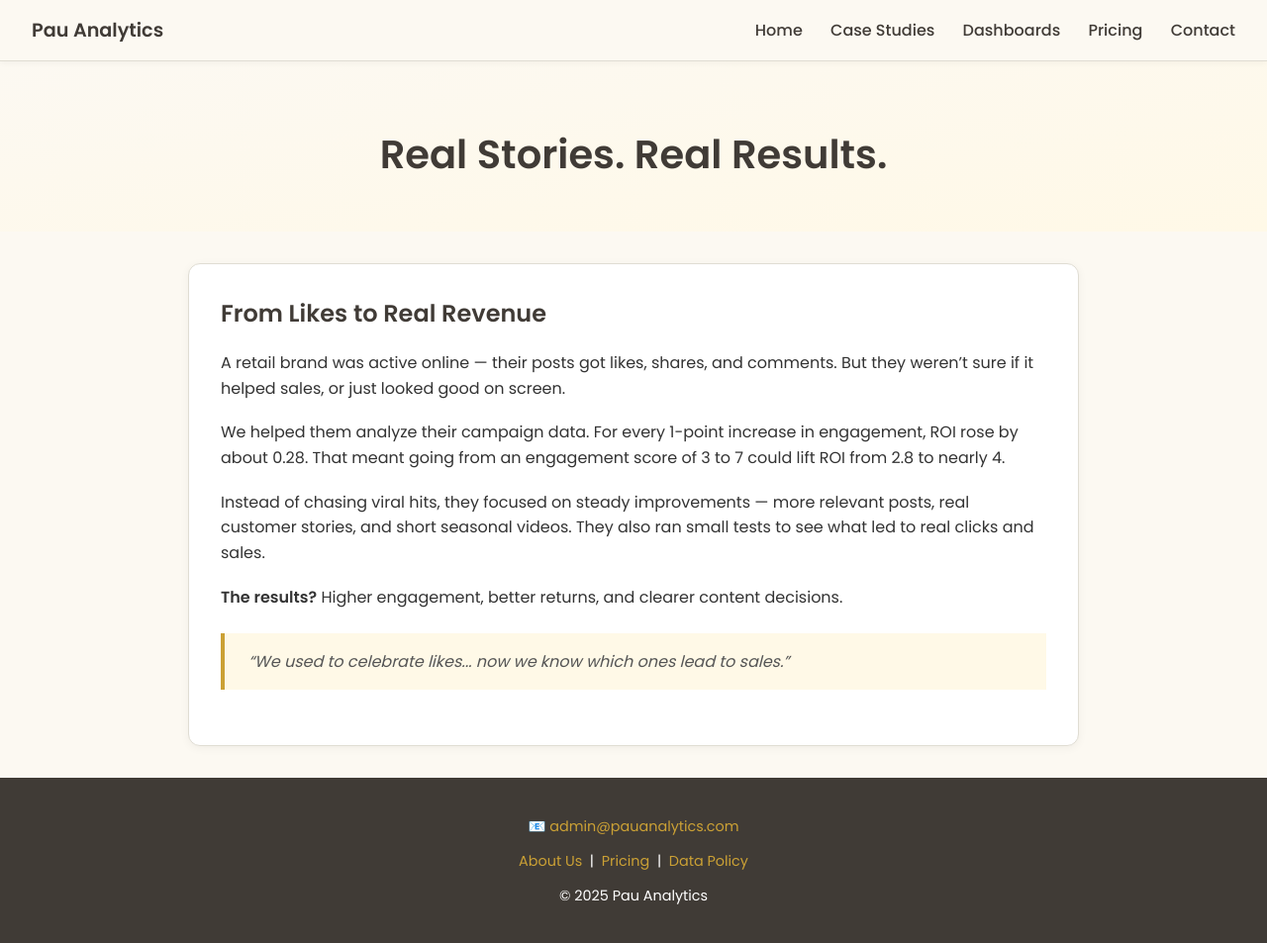
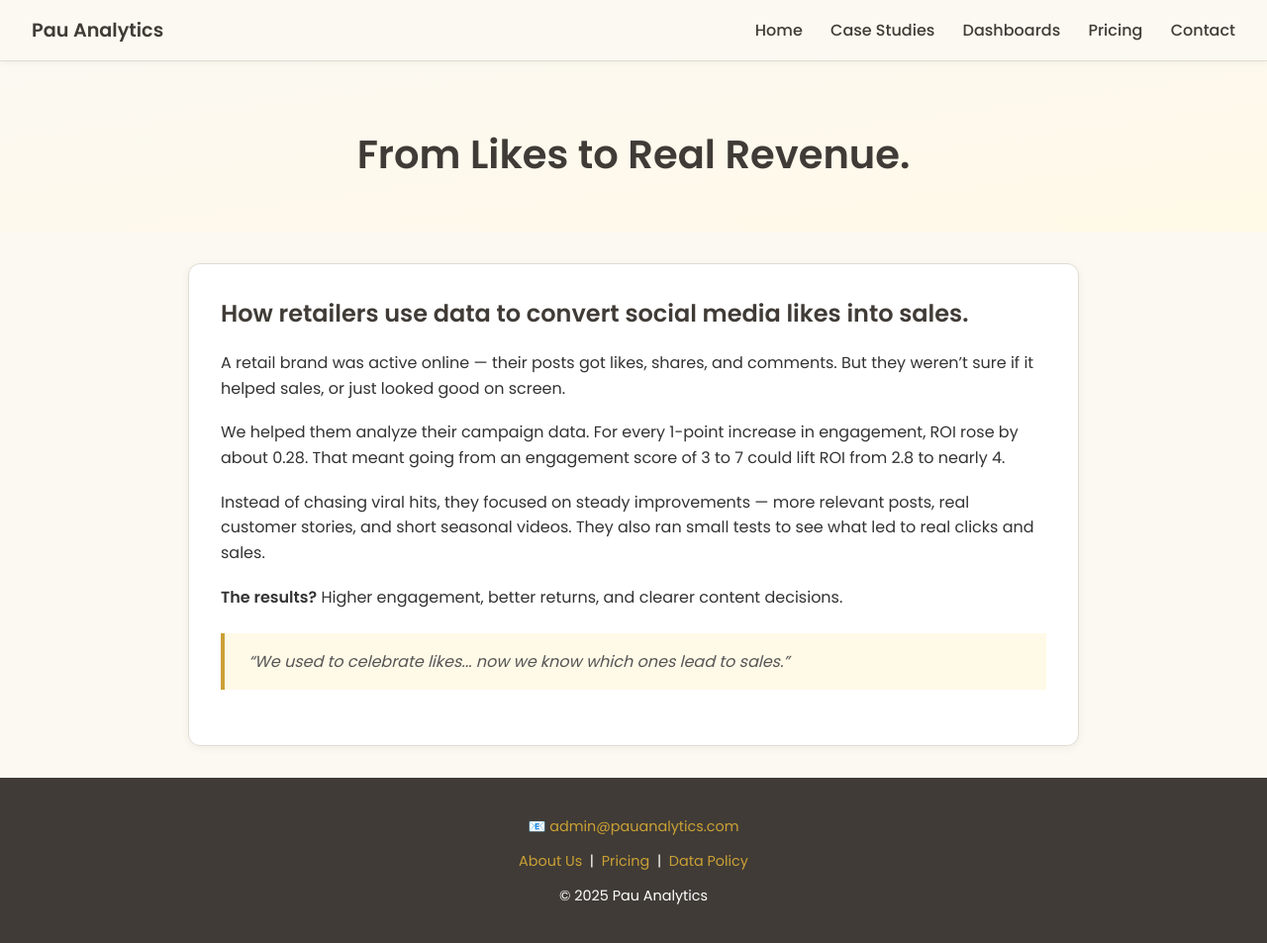
Before and after one commit to lyven81/pinnacles-learning-website, a Jekyll site: the page case-study/case-study-5.html, which Jekyll copies as it is, in a window 1280 px wide and 955 px high. Shown: the whole window at 99% size. Built offline with Jekyll 4.4.1, drawn with Linux system fonts in a browser that asks for light colours.

Commit message:
Update case-study-5.html

```diff
--- a/case-study/case-study-5.html
+++ b/case-study/case-study-5.html
@@ -4,9 +4,9 @@
   <meta charset="UTF-8" />
   <meta name="viewport" content="width=device-width, initial-scale=1.0" />
 
-  <title>Real Stories | Pau Analytics</title>
+  <title>Pau Analytics | From Likes to Real Revenue</title>
   <link href="https://fonts.googleapis.com/css2?family=Poppins:wght@400;500;600&display=swap" rel="stylesheet" />
-  <meta name="description" content="SME analytics consulting in Malaysia—dashboards for inventory forecasting, churn prediction, marketing ROI, and pricing optimization." />
+  <meta name="description" content="How retailers use data to convert social media likes into sales." />
 
   <link rel="preconnect" href="https://fonts.googleapis.com" />
   <link rel="preconnect" href="https://fonts.gstatic.com" crossorigin />
@@ -219,12 +219,12 @@
   </div>
 
   <header>
-    <h1>Real Stories. Real Results.</h1>
+    <h1>From Likes to Real Revenue.</h1>
   </header>
 
   <main class="container">
      <div class="case-card">
-      <h2>From Likes to Real Revenue</h3>
+      <h2>How retailers use data to convert social media likes into sales.</h3>
       <p>
         A retail brand was active online — their posts got likes, shares, and comments. But they weren’t sure if it helped sales, or just looked good on screen.
       </p>
```
